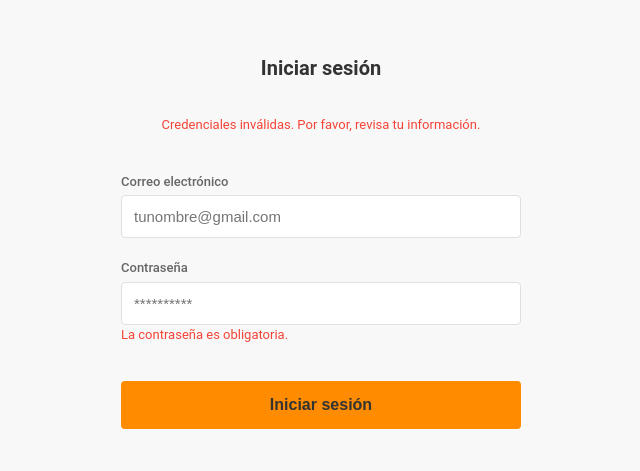
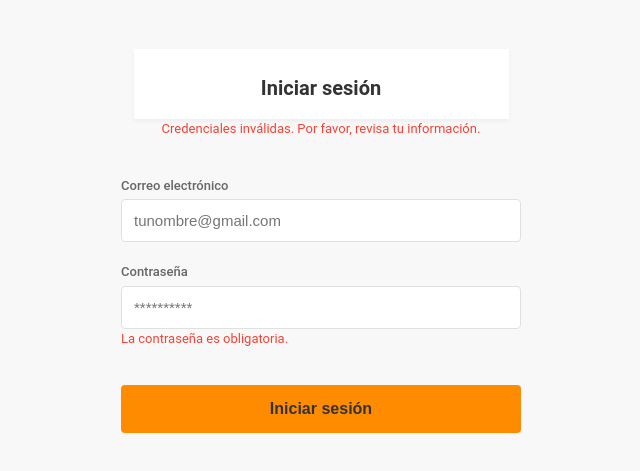
Before and after one commit to FerMarcos606/Fila-Zero-front, a React (Vite) app: page / in a window 1280 px wide. Shown: the part 175-646 px from the top of the page, without its empty margins (319-959 px from the left). Built offline with nearby package versions, Linux system fonts and the light colour scheme.

Commit message:
PPB-10-fe-iniciar-sesion-y-persistencia-de-sesion fix: App.jsx and LoginPage.jsx

```diff
--- a/src/App.jsx
+++ b/src/App.jsx
@@ -1,4 +1,5 @@
 import './App.css'
+import Header from './components/header/Header'
 // import Loader from './pages/loader'
 import LoginPage from './pages/login/LoginPage'
 
@@ -9,6 +10,7 @@ function App() {
         <div className="App">
          {/* <Loader />  */}
         <LoginPage />
+        <Header />
         </div>
     </>
   )
--- a/src/pages/login/LoginPage.jsx
+++ b/src/pages/login/LoginPage.jsx
@@ -4,6 +4,7 @@ import React from 'react';
 // import { Link } from 'react-router-dom';
 import Button from '../../components/button/Button';
 import './LoginPage.css';
+import Header from '../../components/header/Header';
 
 
 const LoginPage = () => {
@@ -17,10 +18,12 @@ const LoginPage = () => {
 
 
   return (
+
     <div className="login-page">
       <div className="login-container">
-
-        <h1 className="login__title">Iniciar sesión</h1>
+         <Header title="Iniciar sesión" />
+{/*
+        <h1 className="login__title">Iniciar sesión</h1>  */}
 
 
         <form className="login__form" onSubmit={handleSubmit}>
```
